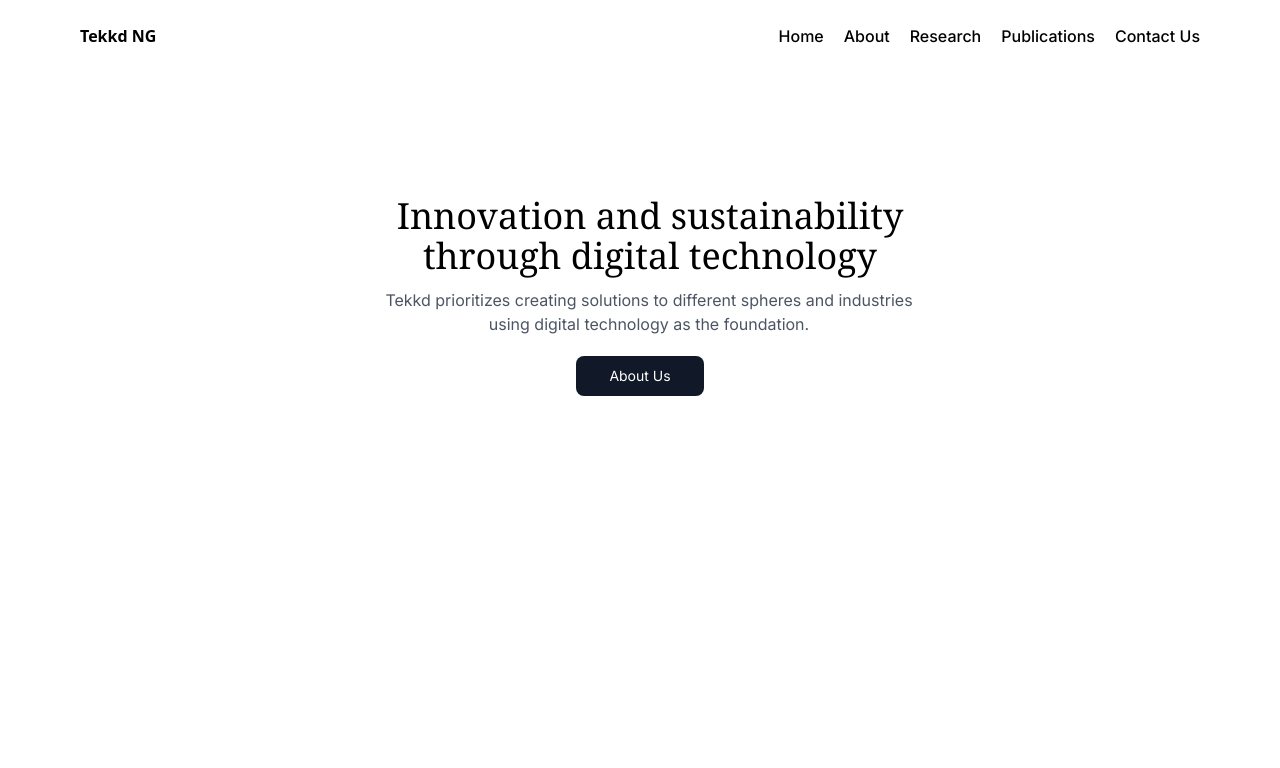
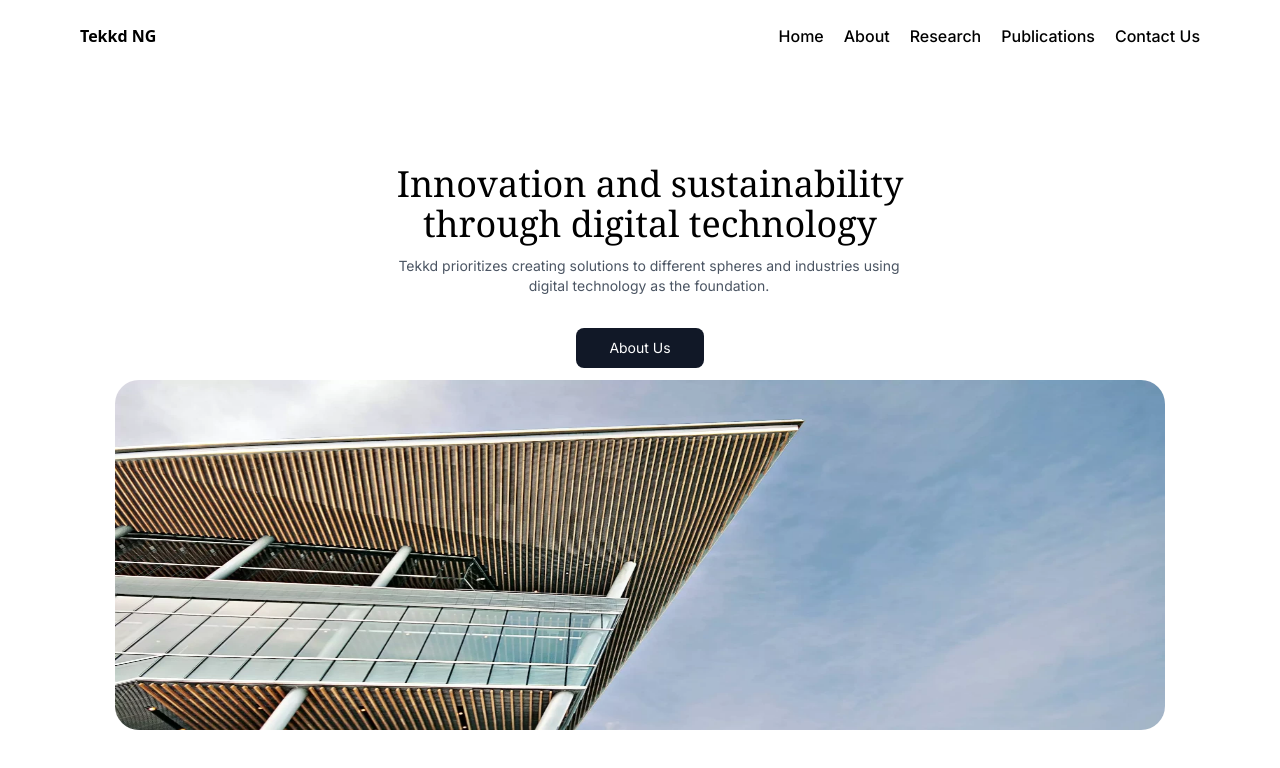
Before and after one commit to Tomiwakukoyi/tekkdng, a Next.js app: page / in a window 1280 px wide. Shown: the top 768 px of the page. Built offline with nearby package versions, Linux system fonts and the light colour scheme.

Commit message:
Done with main hero section for both mobile and desktop

```diff
--- a/app/page.js
+++ b/app/page.js
@@ -2,7 +2,7 @@ import HomePage from "@/pages/HomePage";
 
 export default function Home() {
   return (
-    <main className="flex min-h-screen ">
+    <main className="flex h-screen w-screen overflow-hidden overflow-y-scroll ">
       <HomePage />
     </main>
   );
--- a/components/Navbar.jsx
+++ b/components/Navbar.jsx
@@ -12,7 +12,7 @@ const Navbar = () => {
   };
 
   return (
-    <div className=" absolute py-5 pt-6 px-10 md:px-20 flex items-center justify-between w-screen">
+    <div className="   py-5 pt-6 px-10 md:px-20 flex items-center justify-between w-screen">
       {/* Logo */}
       <Link href="/">
         <div>
@@ -31,30 +31,34 @@ const Navbar = () => {
 
       {/* Nav items for Mobile Screens */}
       {isMobileMenuOpen && (
-        <div className="sm:hidden bg-white h-screen top-0 left-0  w-screen absolute">
+        <div className="sm:hidden z-20 bg-white h-screen top-0 left-0  w-screen absolute">
           <div className="flex flex-col absolute items-end right-0 pt-6 pr-10">
             <button className="" onClick={toggleMobileMenu}>
               <CloseIcon />
             </button>
             <div className="flex flex-col items-end space-y-2 mt-5">
               <Link href="/">
-                <span className=" font-medium  hover:text-gray-600">Home</span>
+                <span className=" font-medium text-sm  hover:text-gray-600">
+                  Home
+                </span>
               </Link>
               <Link href="/about">
-                <span className=" font-medium  hover:text-gray-600">About</span>
+                <span className=" font-medium text-sm  hover:text-gray-600">
+                  About
+                </span>
               </Link>
               <Link href="/research">
-                <span className=" font-medium  hover:text-gray-600">
+                <span className=" font-medium text-sm  hover:text-gray-600">
                   Research
                 </span>
               </Link>
               <Link href="/extra">
-                <span className=" font-medium  hover:text-gray-600">
+                <span className=" font-medium text-sm  hover:text-gray-600">
                   Publications
                 </span>
               </Link>
               <Link href="/contact">
-                <span className=" font-medium  hover:text-gray-600">
+                <span className=" font-medium text-sm  hover:text-gray-600">
                   Contact Us
                 </span>
               </Link>
--- a/components/homeComponents/HeroSection.jsx
+++ b/components/homeComponents/HeroSection.jsx
@@ -1,16 +1,17 @@
 import React from "react";
 import Link from "next/link";
+import Image from "next/image";
 
 const HeroSection = () => {
   return (
-    <div className=" w-screen flex flex-col items-center justify-center h-[50vh] mt-16 md:mt-24">
+    <div className=" w-screen flex flex-col gap-3 items-center justify-center  mt-14 md:mt-24">
       <div className=" flex flex-col gap-3">
         <div className=" w-80 md:w-[550px] flex items-center justify-center ml-5 ">
           <span className="font-serif text-2xl md:text-3xl lg:text-4xl font-medium text-center">
             Innovation and sustainability through digital technology
           </span>
         </div>
-        <p className=" w-[350px] md:w-[540px] text-gray-600 text-center text-sm md:text-base ml-0 md:ml-6 ">
+        <p className=" w-[350px] md:w-[540px] text-gray-600 text-center text-sm  ml-0 md:ml-6 ">
           Tekkd prioritizes creating solutions to different spheres and
           industries using digital technology as the foundation.
         </p>
@@ -21,6 +22,14 @@ const HeroSection = () => {
           About Us
         </button>
       </Link>
+      <div className="">
+        <Image
+          src="/images/hero.webp"
+          width={400}
+          height={400}
+          className=" md:w-[1050px] sm:h-[280px] sm:w-[600px] md:h-[350px] rounded-3xl"
+        />
+      </div>
     </div>
   );
 };
--- a/pages/HomePage.jsx
+++ b/pages/HomePage.jsx
@@ -4,7 +4,7 @@ import React from "react";
 
 const HomePage = () => {
   return (
-    <div>
+    <div className="">
       <Navbar />
       <HeroSection />
     </div>
```
Also changed, not shown: public/images/hero.webp (added).
